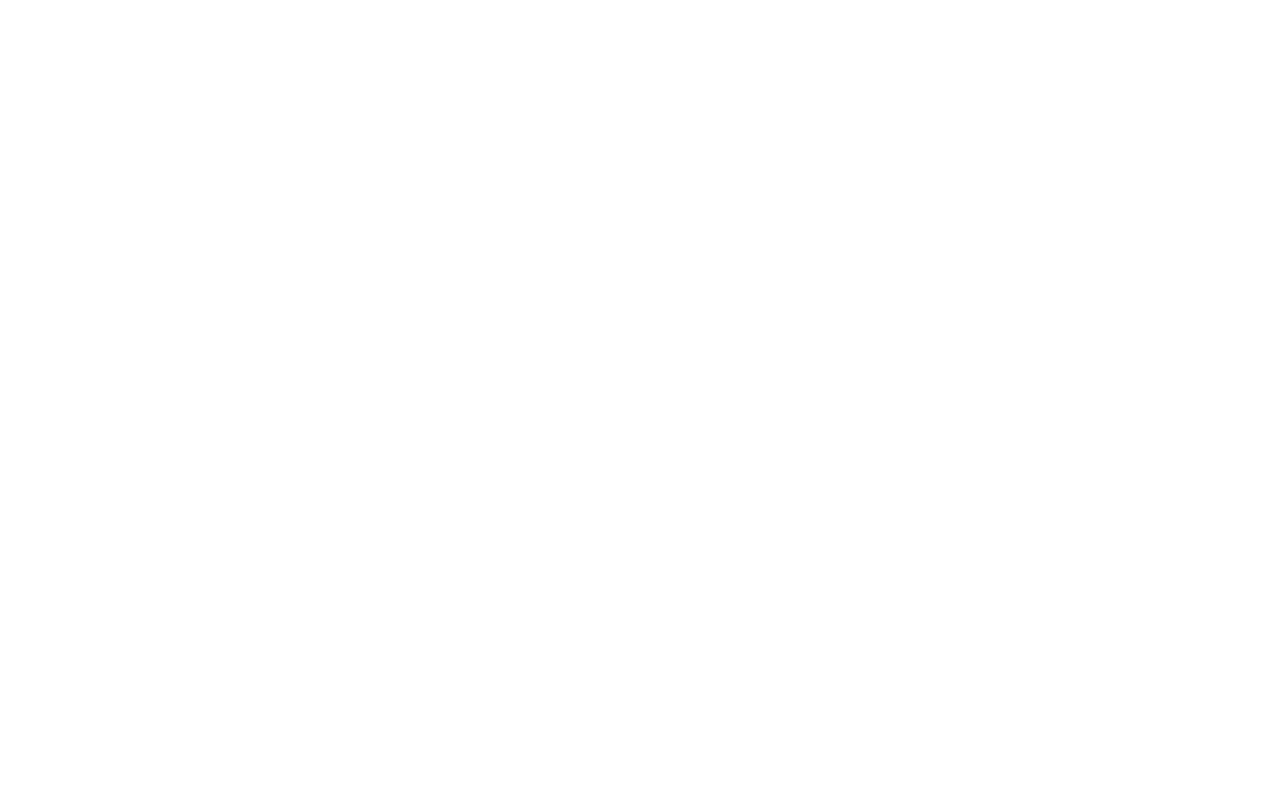
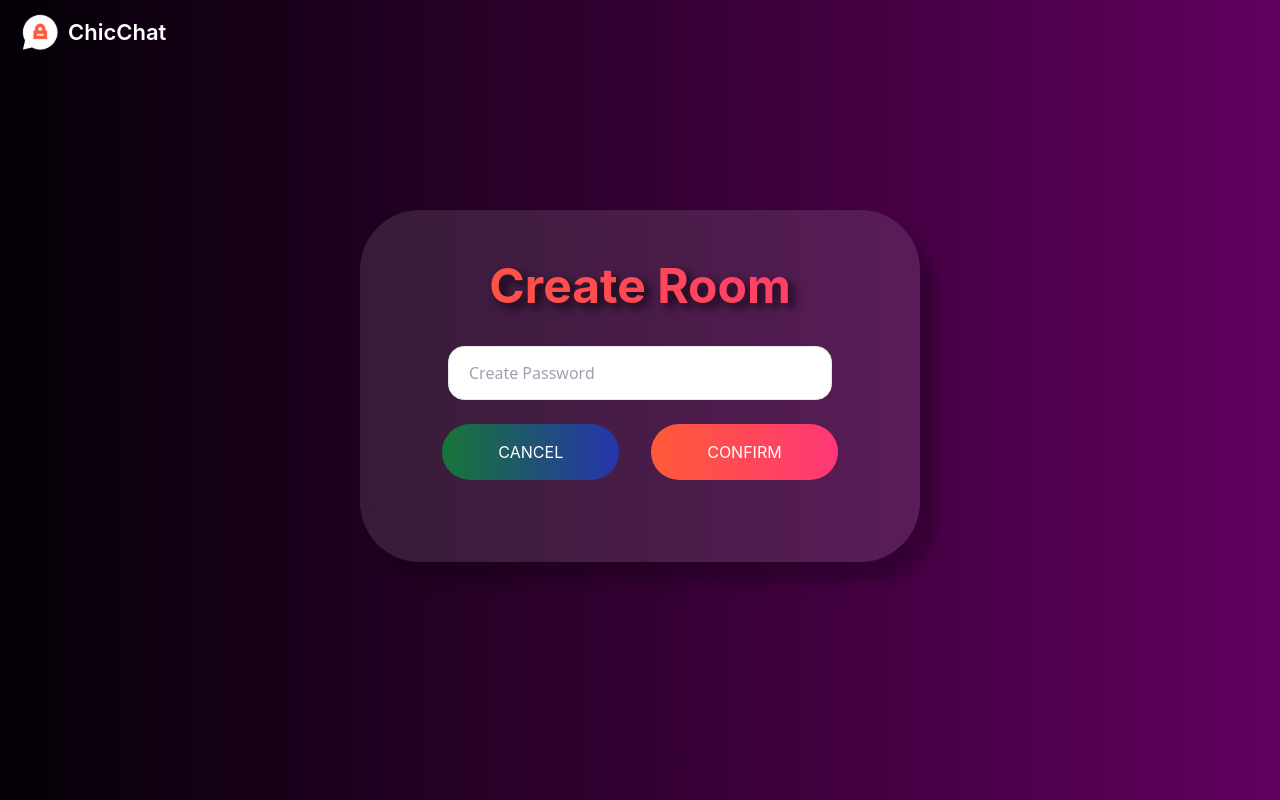
Before and after one commit to dewviee/chic-chat-frontend, a React (Vite) app: page /createroom in a window 1280 px wide. Before the commit this address had no page. Built offline with nearby package versions, Linux system fonts and the light colour scheme.

Commit message:
Create create room page and edit text in register page

```diff
--- a/src/App.jsx
+++ b/src/App.jsx
@@ -2,6 +2,7 @@
 import Login from './Components/Auth/Login/login.component';
 import Register from './Components/Auth/Register/register.component';
 import Home from './Components/Home/home.component';
+import CreateRoom from './Components/Home/create-room.component';
 import Chat from './Components/Chat/chat.component';
 
 function App() {
@@ -11,6 +12,7 @@
       <Route path='/register' element={<Register />} />
 
       <Route path='/' element={<Home />} />
+      <Route path='/createroom' element={<CreateRoom />} />
       <Route path='/room/:roomID' element={<Chat />} />
     </Routes>
   )
--- a/src/Components/Auth/Register/register.component.jsx
+++ b/src/Components/Auth/Register/register.component.jsx
@@ -81,7 +81,7 @@
 
                             <button className="font-['Inter'] text-white py-4 px-8 md:px-14
                             rounded-full bg-gradient-to-r from-orange to-pink"
-                            type="button">Confirm</button>
+                            type="button">CONFIRM</button>
                           </div>
                     </div>
                 </form>
--- /dev/null
+++ b/src/Components/Home/create-room.component.jsx
@@ -0,0 +1,49 @@
+import React from "react";
+
+const CreateRoom = () => {
+    return(
+        <div className="flex flex-col min-h-screen">
+            <div className="flex flex-row">
+                <img className="h-10 w-10 mt-3 ml-5" src="/assets/images/logo.png" alt="Logo" />
+                <p className="mt-4 ml-2 font-['Inter'] font-semibold text-[22px] text-white">ChicChat</p>
+            </div>
+
+            <div className="flex flex-col flex-1 justify-center items-center">
+
+                <form className="block w-[22rem] h-[20rem] md:w-[35rem] md:h-[22rem] mb-30 md:mb-20
+                rounded-[60px] bg-greylight shadow-[16px_19px_14px_-0_rgba(0,0,0,0.25)] relative"
+                action="#" method="POST">
+                  <p className="font-['Inter'] font-bold text-[2rem] md:text-[3rem] text-center mt-10
+                  bg-gradient-to-r from-orange to-pink text-transparent bg-clip-text
+                  drop-shadow-[6px_5px_5px_rgba(0,0,0,0.7)]">Create Room</p>
+
+                    <div className="flex flex-col items-center justify-center mt-3 md:mt-0">
+
+                        <input
+                            id="createPassword"
+                            name="createPassword"
+                            type="password"
+                            autoComplete="password"
+                            required
+                            placeholder="Create Password"
+                            className="w-[18rem] md:w-96 border rounded-full md:rounded-2xl py-4 px-5 mt-6
+                            text-gray-700 leading-tight focus:outline-none focus:shadow-md"
+                            />
+
+                          <div className="flex flex-row justify-center items-center space-x-5 md:space-x-8 w-80 md:w-96 mt-6">
+                            <button className="font-['Inter'] text-white py-4 px-8 md:px-14
+                            rounded-full bg-gradient-to-r from-green to-blue"
+                            type="button">CANCEL</button>
+
+                            <button className="font-['Inter'] text-white py-4 px-8 md:px-14
+                            rounded-full bg-gradient-to-r from-orange to-pink"
+                            type="button">CONFIRM</button>
+                          </div>
+                    </div>
+                </form>
+            </div>
+        </div>
+    )
+}
+
+export default CreateRoom;
```
